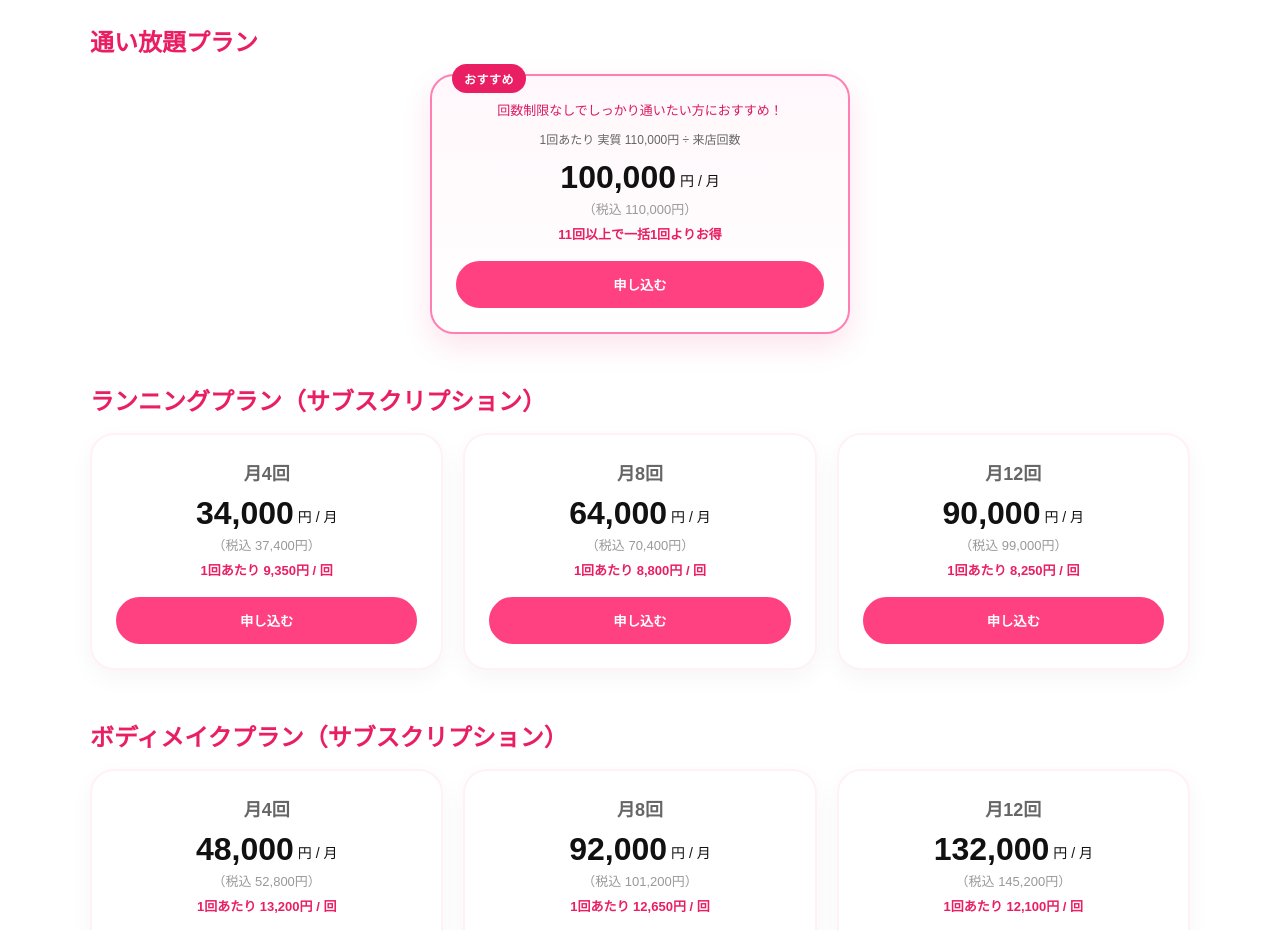
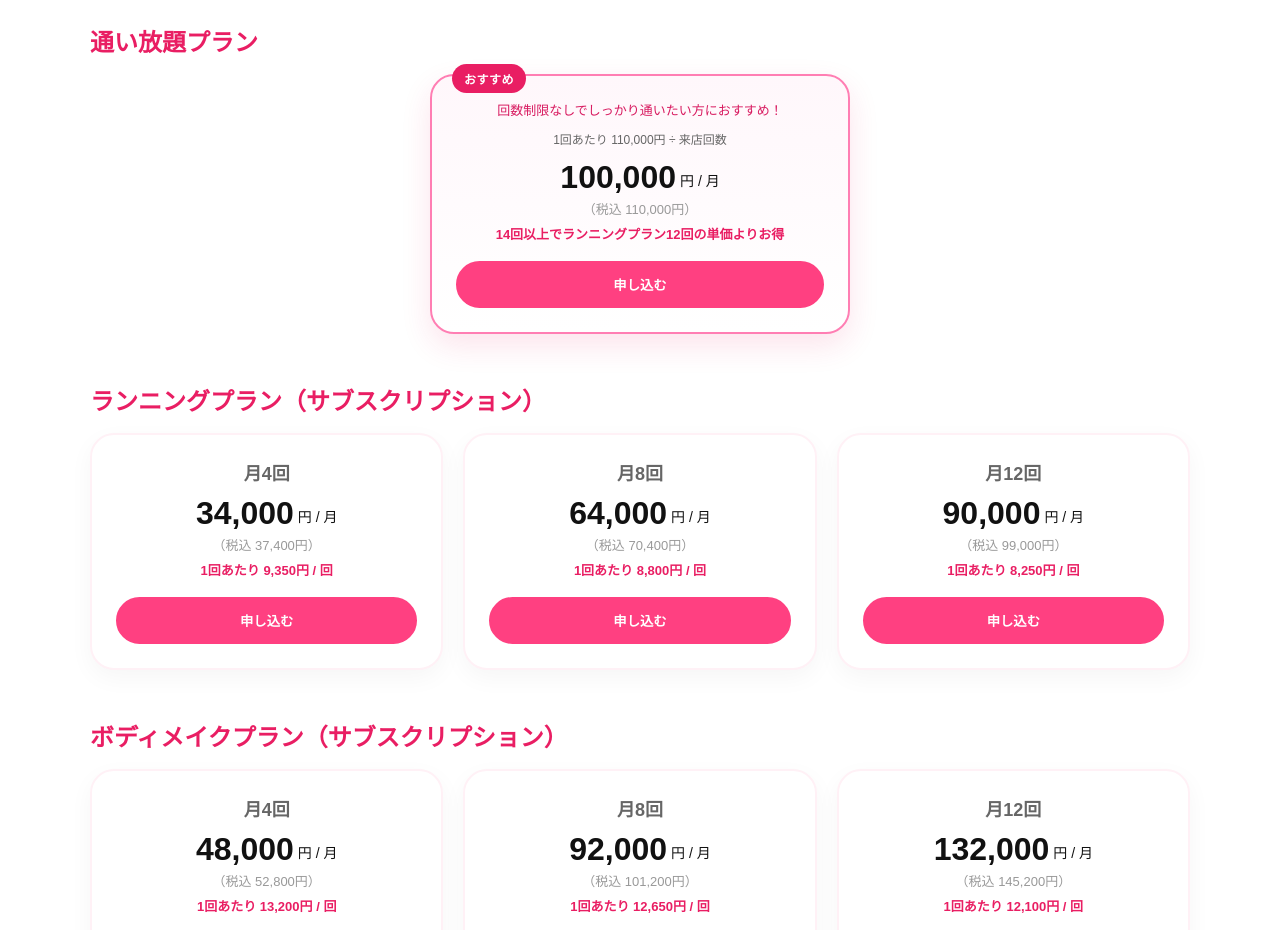
Before and after one commit to sparklingLASER/luka-web, a Next.js app: page / in a window 1280 px wide. Shown: the part 2720-3650 px from the top of the page. Built offline with nearby package versions, Linux system fonts and the light colour scheme.

Commit message:
Update page.jsx

```diff
--- a/app/page.jsx
+++ b/app/page.jsx
@@ -462,7 +462,7 @@ export default function HomePage() {
                 回数制限なしでしっかり通いたい方におすすめ！
               </div>
               <div style={{ fontSize: 12, color: '#666', marginBottom: 10, lineHeight: 1.7 }}>
-                1回あたり 実質 110,000円 ÷ 来店回数
+                1回あたり 110,000円 ÷ 来店回数
               </div>
               <div
                 style={{
@@ -484,7 +484,7 @@ export default function HomePage() {
                 （税込 110,000円）
               </div>
               <div style={{ fontSize: 13, color: '#e91e63', fontWeight: 700, marginBottom: 18 }}>
-                11回以上で一括1回よりお得
+                14回以上でランニングプラン12回の単価よりお得
               </div>
               <button
                 onClick={() => setShowQR(true)}
```
